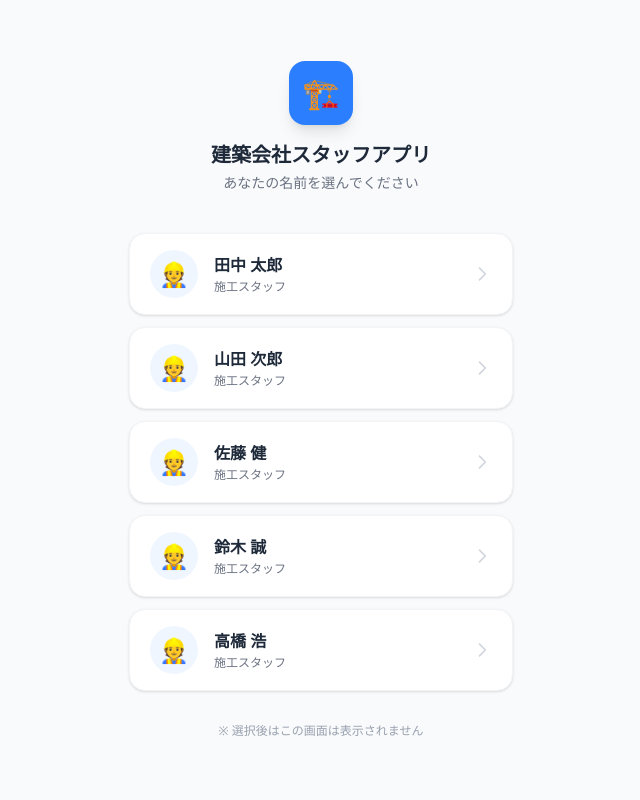
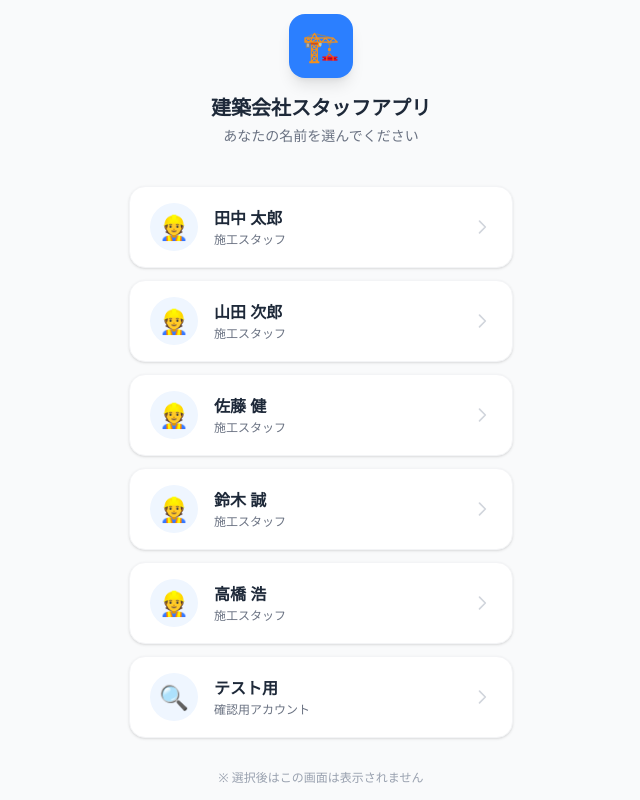
Before and after one commit to chanceme0513-create/onstruction-staff-app, a Next.js app: page /demo/employee in a window 1280 px wide. Shown: the whole page, without its empty margins (319-959 px from the left). Built offline with nearby package versions, Linux system fonts and the light colour scheme; no server answers.

Commit message:
Add test user to staff list

```diff
--- a/src/components/employee/UserSelectScreen.tsx
+++ b/src/components/employee/UserSelectScreen.tsx
@@ -13,6 +13,7 @@ export const STAFF_LIST: StaffUser[] = [
   { id: "staff-3", name: "佐藤 健", role: "施工スタッフ", avatar: "👷" },
   { id: "staff-4", name: "鈴木 誠", role: "施工スタッフ", avatar: "👷" },
   { id: "staff-5", name: "高橋 浩", role: "施工スタッフ", avatar: "👷" },
+  { id: "staff-test", name: "テスト用", role: "確認用アカウント", avatar: "🔍" },
 ];
 
 type Props = {
```
